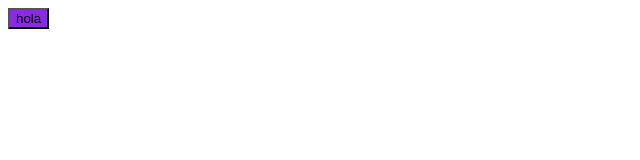
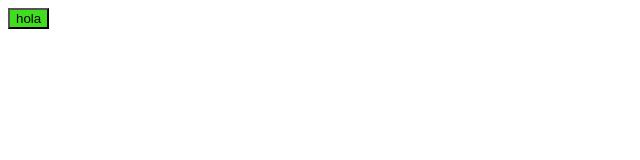
Before and after one commit to Tatiana-s-web/ejemploco, a plain HTML site: page INDEX.HTML in a window 1280 px wide. Shown: the full height of the page, 0-640 px from the left. Drawn offline with Linux system fonts and the light colour scheme.

Commit message:
change background-color to #41dd21

```diff
--- a/INDEX.HTML
+++ b/INDEX.HTML
@@ -8,7 +8,7 @@
 <body>
 
  <style>
-     #color{background-color: blueviolet;}
+     #color{background-color: rgb(65, 221, 33);}
  </style>
 
 
```
